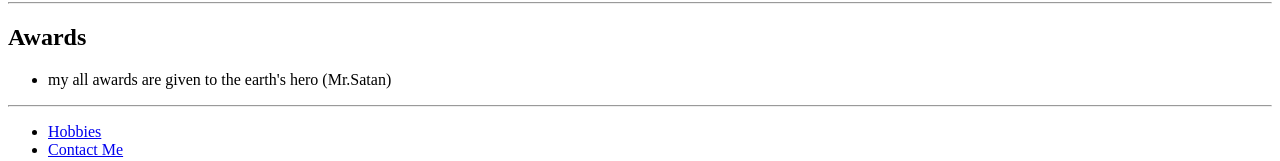
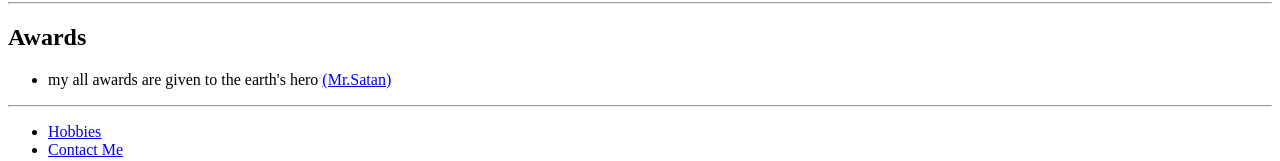
Before and after one commit to MuhammadWajahatHusssain/html-goku, a plain HTML site: page index.html in a window 1280 px wide. Shown: the part 1500-1661 px from the top of the page. Drawn offline with Linux system fonts and the light colour scheme.

Commit message:
Update index.html

```diff
--- a/index.html
+++ b/index.html
@@ -44,7 +44,7 @@
     <hr/>
     <h2>Awards</h2>
     <ul>
-    <li>my all awards are given to the earth's hero <a herf="https://steamuserimages-a.akamaihd.net/ugc/2486619694656461396/1BC8B3E3D5C336EFA1A1D3318D88FA3ECC49B60D/?imw=512&&ima=fit&impolicy=Letterbox&imcolor=%23000000&letterbox=false">(Mr.Satan)</a> </li>
+    <li>my all awards are given to the earth's hero <a href="https://steamuserimages-a.akamaihd.net/ugc/2486619694656461396/1BC8B3E3D5C336EFA1A1D3318D88FA3ECC49B60D/?imw=512&&ima=fit&impolicy=Letterbox&imcolor=%23000000&letterbox=false">(Mr.Satan)</a> </li>
 </ul>
 <hr/>
  <ul>
```
